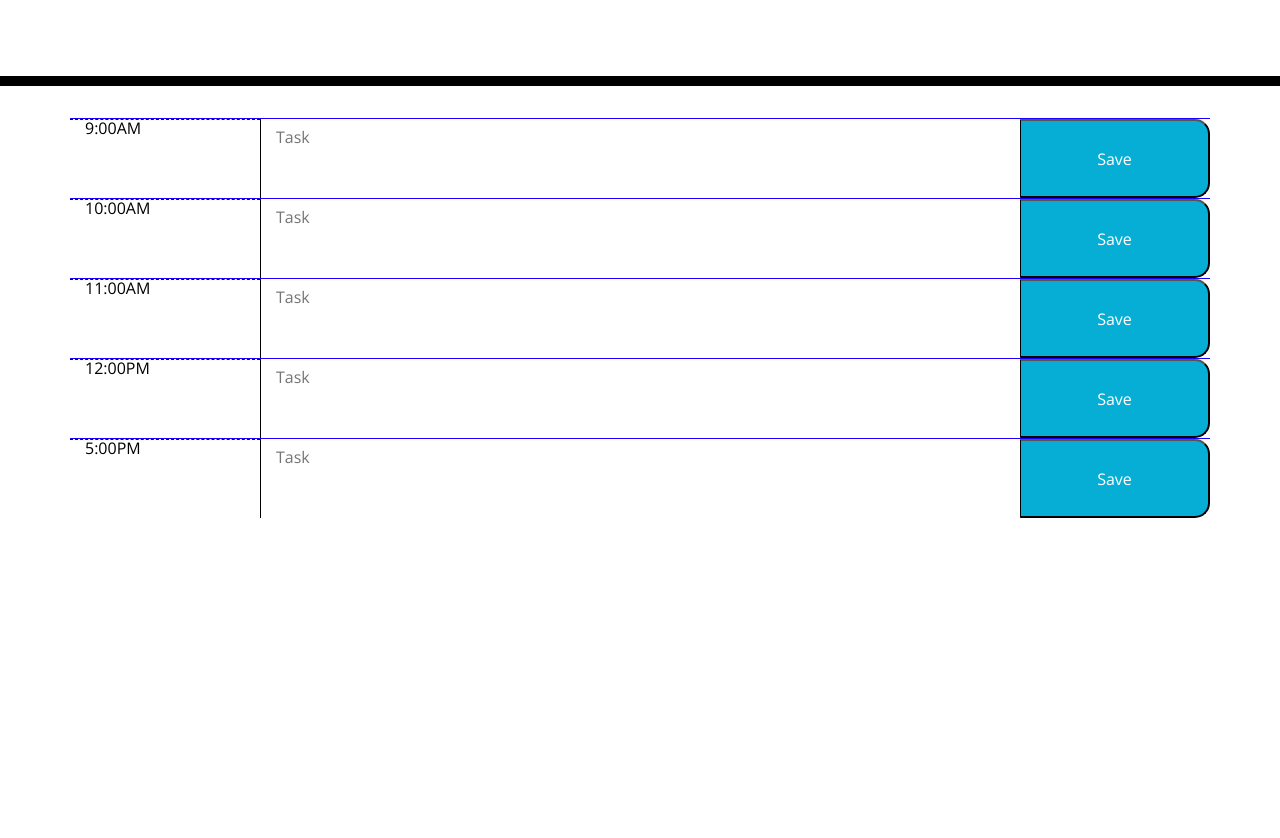
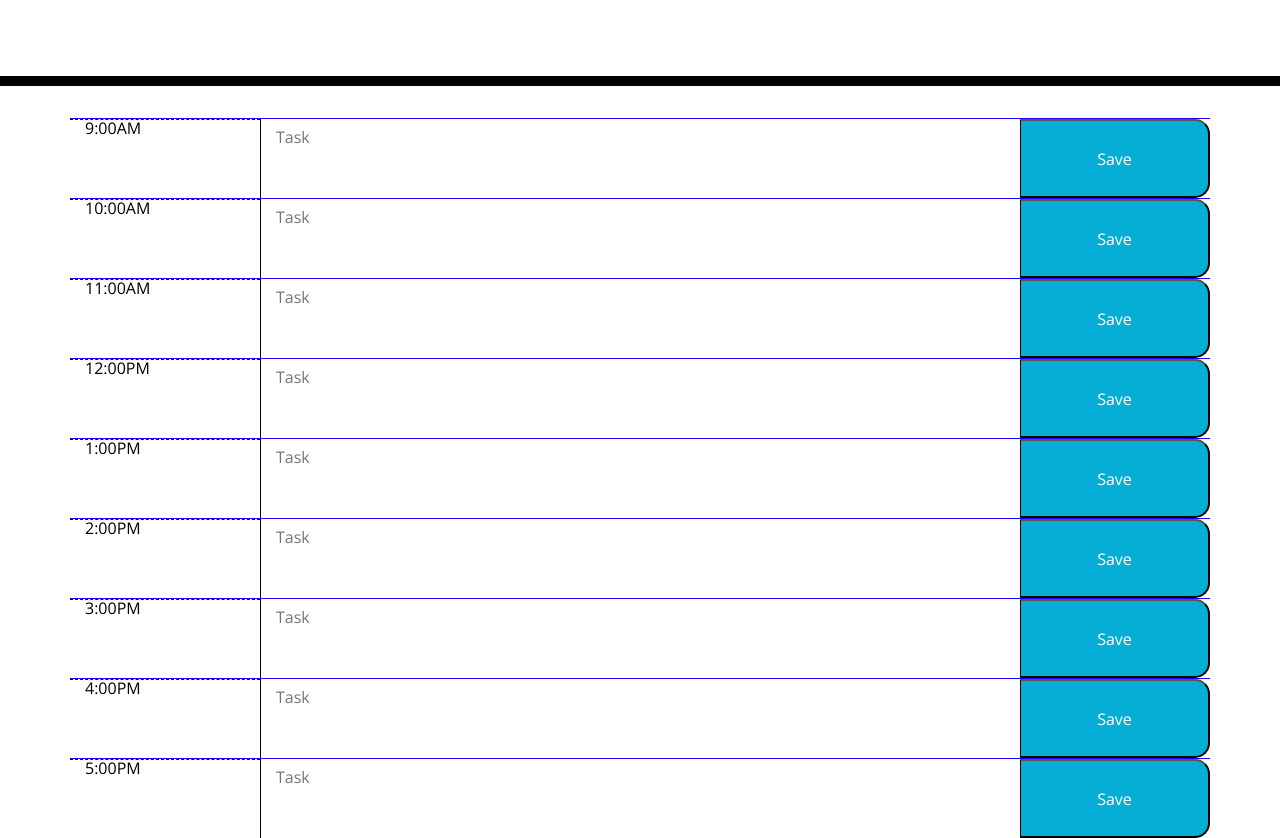
Before and after one commit to Candyalexy1997/WorkPlanner, a plain HTML site: page index.html in a window 1280 px wide. Shown: the part 182-1020 px from the top of the page. Before the commit the page ends 800 px from the top, so only its background shows below. Drawn offline with nearby package versions, Linux system fonts and the light colour scheme.

Commit message:
added initial start for js

```diff
--- a/assets/js/script.js
+++ b/assets/js/script.js
@@ -0,0 +1,4 @@
+$(document).ready(function () {
+
+    var init = false;
+    var now = moment().format('LLLL'); // Day, M/D/Y/T format
--- a/assets/style.css
+++ b/assets/style.css
@@ -3,6 +3,11 @@ body {
     font-size: 16px;
     line-height: 1;
   }
+
+  textarea, 9 {
+    color: 425000;
+  }
+
 
   textarea{
     background: transparent;
--- a/index.html
+++ b/index.html
@@ -19,6 +19,7 @@
       href="https://fonts.googleapis.com/css?family=Open+Sans&display=swap"
       rel="stylesheet"
     />
+    <!--Updated to link relative path to css stylesheet-->
     <link rel="stylesheet" href="./assets/style.css" />
     <title>My Daily Appointments</title>
   </head>
@@ -58,79 +59,29 @@
             <button class="col -2 saveBtn" onClick="saveText(12)">Save</button>
         </div>
 
-
-        <!---
-        <div id="9" class="row time-block">
-          <div class="col-md-1 hour">9 AM
-          </div>
-          <textarea class="col-md-10 description">
-          </textarea>
-          <button class="btn saveBtn col-md-1"><i class="fas fa-save"></i></button>
+        <div class="row">
+          <div class="col-2 hour">1:00PM</div>
+            <textarea id="1" class="col-8" placeholder="Task"></textarea>
+            <button class="col -2 saveBtn" onClick="saveText(1)">Save</button>
         </div>
 
-        <div class="container">
-          <div id="10" class="row time-block">
-            <div class="col-md-1 hour">10 AM
-            </div>
-            <textarea class="col-md-10 description">
-            </textarea>
-            <button class="btn saveBtn col-md-1"><i class="fas fa-save"></i></button>
+        <div class="row">
+          <div class="col-2 hour">2:00PM</div>
+            <textarea id="2" class="col-8" placeholder="Task"></textarea>
+            <button class="col -2 saveBtn" onClick="saveText(2)">Save</button>
         </div>
 
-         <div class="container">
-            <div id="11" class="row time-block">
-                <div class="col-md-1 hour">11 AM
-                </div>
-                <textarea class="col-md-10 description">
-                </textarea>
-                <button class="btn saveBtn col-md-1"><i class="fas fa-save"></i></button>
+        <div class="row">
+          <div class="col-2 hour">3:00PM</div>
+            <textarea id="3" class="col-8" placeholder="Task"></textarea>
+            <button class="col -2 saveBtn" onClick="saveText(3)">Save</button>
         </div>
 
-            <div class="container">
-             <div id="12" class="row time-block">
-                  <div class="col-md-1 hour"> 12 PM
+        <div class="row">
+          <div class="col-2 hour">4:00PM</div>
+            <textarea id="4" class="col-8" placeholder="Task"></textarea>
+            <button class="col -2 saveBtn" onClick="saveText(4)">Save</button>
         </div>
-                  <textarea class="col-md-10 description">
-                  </textarea>
-                  <button class="btn saveBtn col-md-1"><i class="fas fa-save"></i></button>
-                  </div>
-
-             <div class="container">
-              <div id="1" class="row time-block">
-                      <div class="col-md-1 hour">1PM
-                      </div>
-                      <textarea class="col-md-10 description">
-                      </textarea>
-                      <button class="btn saveBtn col-md-1"><i class="fas fa-save"></i></button>
-                      </div>
-
-
-            <div class="container">
-                    <div id="2" class="row time-block">
-                       <div class="col-md-1 hour">2PM</div>
-                          <textarea class="col-md-10 description">
-                          </textarea>
-                          <button class="btn saveBtn col-md-1"><i class="fas fa-save"></i></button>
-                          </div>
-
-              <div class="container">
-                  <div id="3" class="row time-block">
-                      <div class="col-md-1 hour">3PM
-                        </div>
-                              <textarea class="col-md-10 description">
-                              </textarea>
-                              <button class="btn saveBtn col-md-1"><i class="fas fa-save"></i></button>
-                             </div>
-
-                <div class="container">
-                    <div id="4" class="row time-block">
-                        <div class="col-md-1 hour">4PM</div>
-                                  <textarea class="col-md-10 description">
-                                  </textarea>
-                                  <button class="btn saveBtn col-md-1"><i class="fas fa-save"></i></button>
-                                  </div>
-                                -->
-
 
         <div class="row">
           <div class="col-2 hour">5:00PM</div>
```
Lines whose indentation alone changed are shown as unchanged.
